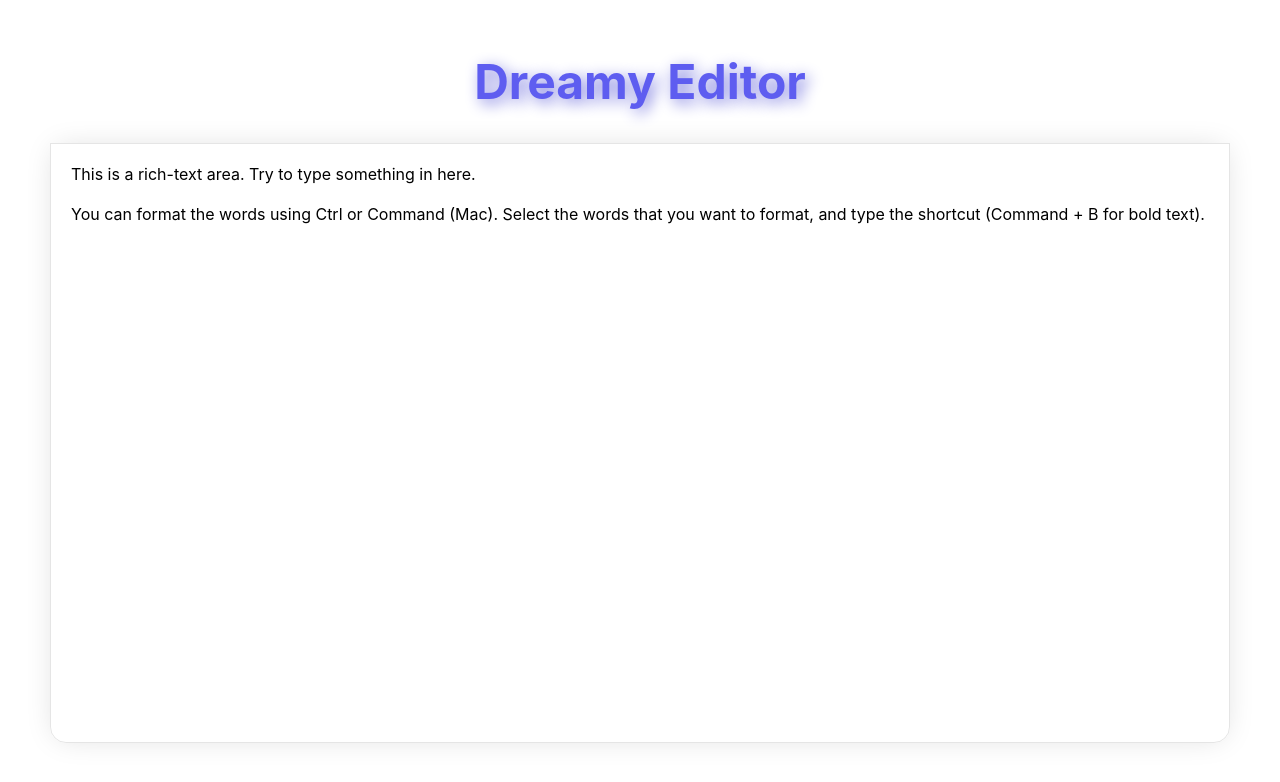
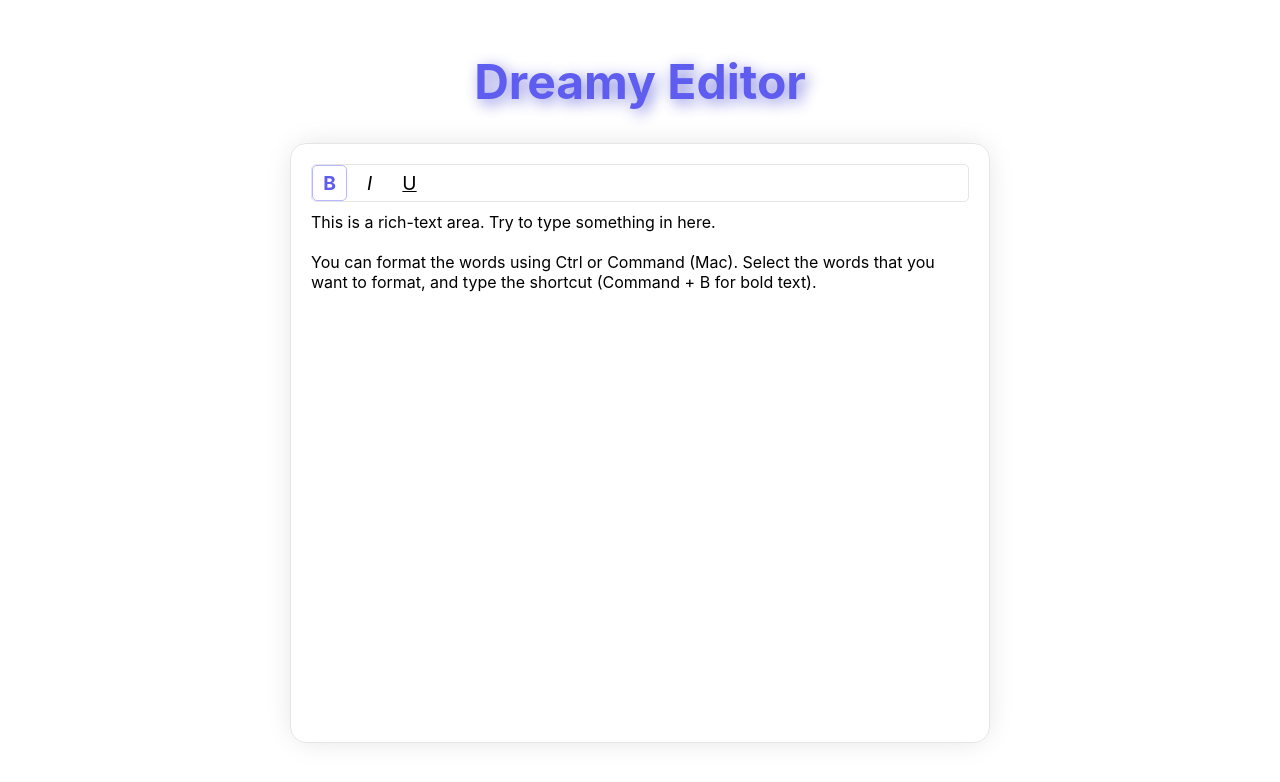
Before and after one commit to samuelmtthw/typedream-rich-text, a Next.js app: page / in a window 1280 px wide. Shown: the top 782 px of the page. Built offline with nearby package versions, Linux system fonts and the light colour scheme.

Commit message:
:lipstick: Add button UI

```diff
--- a/pages/index.js
+++ b/pages/index.js
@@ -35,6 +35,17 @@ export default function Home() {
       <div className="page">
         <h1>Dreamy Editor</h1>
         <div className="card">
+          <div className="buttons">
+            <div className="button active">
+              <strong>B</strong>
+            </div>
+            <div className="button ">
+              <i>I</i>
+            </div>
+            <div className="button ">
+              <u>U</u>
+            </div>
+          </div>
           <Slate
             editor={editor}
             value={value}
@@ -61,6 +72,12 @@ export default function Home() {
                     CustomEditor.toggleMark(editor, "italic");
                     break;
                   }
+
+                  case "u": {
+                    event.preventDefault();
+                    CustomEditor.toggleMark(editor, "underline");
+                    break;
+                  }
                 }
               }}
             />
--- a/styles/globals.css
+++ b/styles/globals.css
@@ -31,13 +31,43 @@ h1 {
 
 .card {
   padding: 20px;
-  border-radius: 0 0 1rem 1rem;
+  border-radius: 1rem;
   box-shadow: 0 0 30px -6px rgba(0, 0, 0, 0.15);
   border: 1px solid rgba(0, 0, 0, 0.1);
-  width: 100%;
+  max-width: 700px;
+  width: 700px;
   min-height: 75vh;
 }
 
 p {
   margin: 0;
 }
+
+.buttons {
+  margin-bottom: 10px;
+  border-radius: 5px;
+  border: 1px solid rgba(0, 0, 0, 0.1);
+  display: flex;
+}
+
+.button {
+  padding: 5px;
+  width: 35px;
+  text-align: center;
+  margin-right: 5px;
+  font-size: 1.2em;
+  border-radius: 5px;
+  transition-duration: 200ms;
+  border: 1px solid rgba(0, 0, 0, 0);
+}
+
+.button:hover {
+  background-color: #aeaee2;
+  cursor: pointer;
+  border: 1px solid #b7b7fd;
+}
+
+.active {
+  color: #5e5df0;
+  border: 1px solid #b7b7fd;
+}
```
